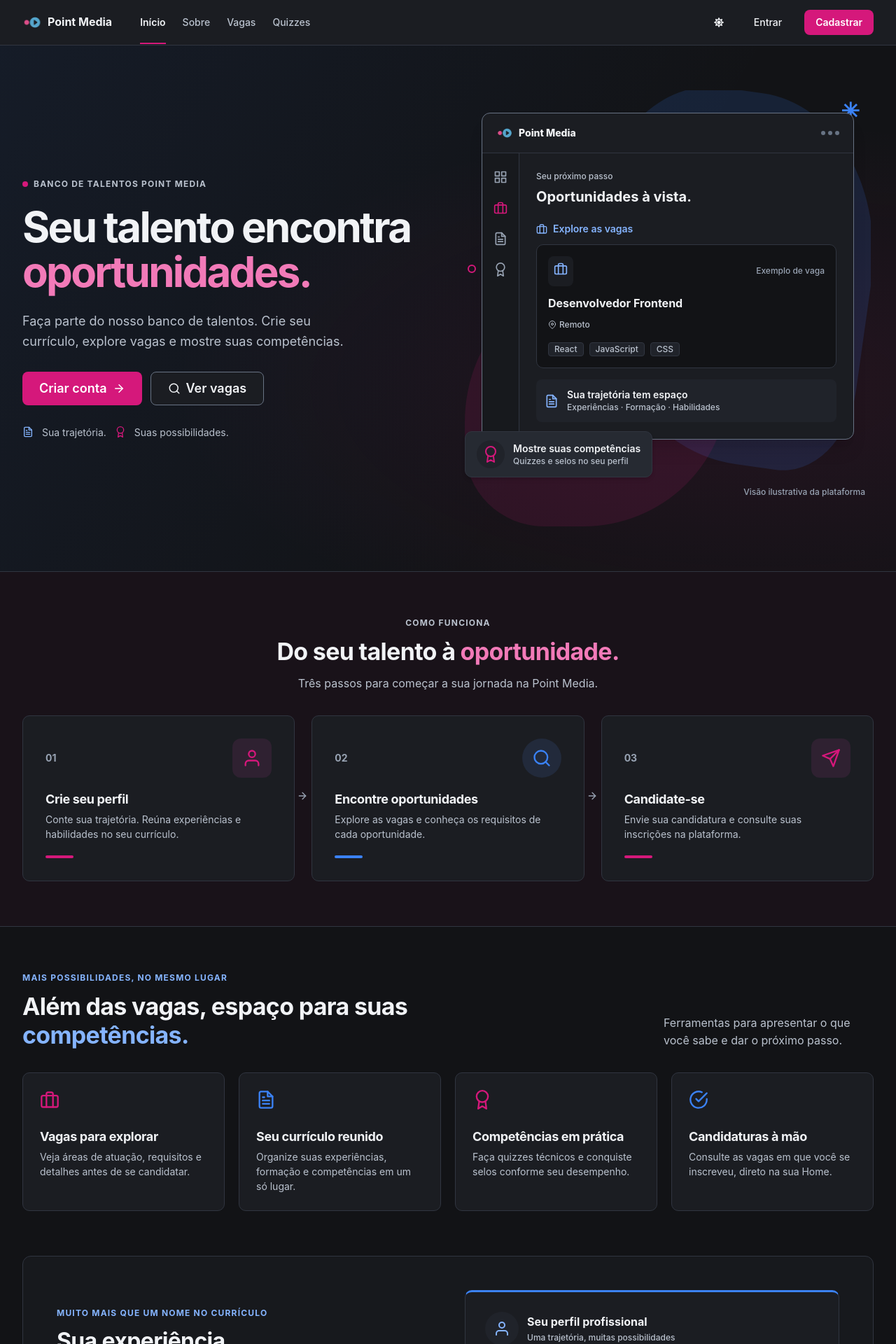
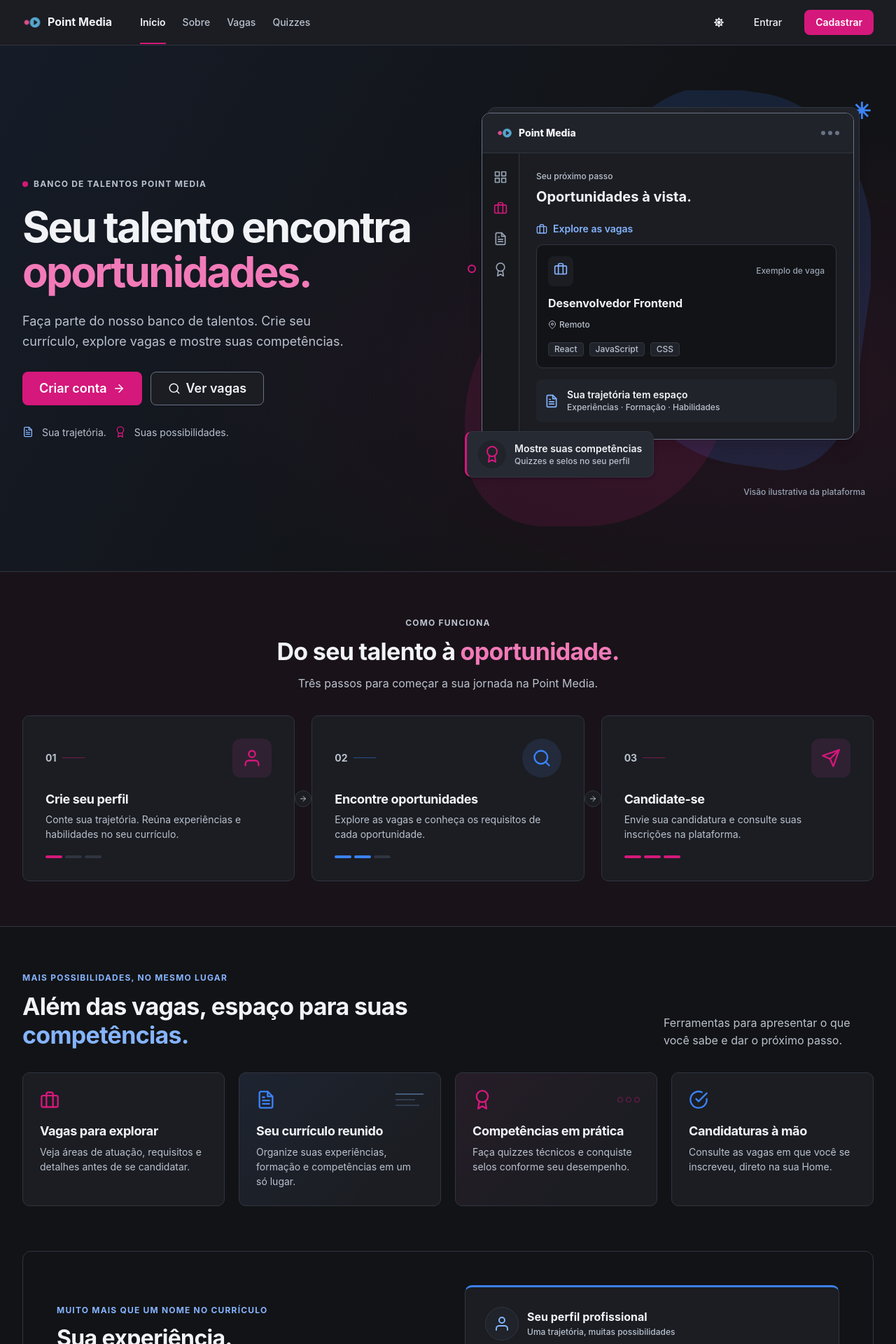
Before and after one commit to mazzi07/point_media, a React (Vite) app: page / in a window 1280 px wide. Shown: the top 1920 px of the page at 70% size. Built offline with nearby package versions, Linux system fonts and the light colour scheme.

Commit message:
style: polir o home v2

```diff
--- a/src/components/home/PublicHome.jsx
+++ b/src/components/home/PublicHome.jsx
@@ -29,16 +29,21 @@
 // A static illustration, deliberately without interactive-looking form controls
 // or real account data. The figure caption makes its illustrative status explicit.
 function ProductPreview() {
+  const blueOpacity = useColorModeValue(0.18, 0.14);
+  const pinkOpacity = useColorModeValue(0.16, 0.12);
   return (
-    <Box as="figure" m={0} position="relative" w="full" maxW="580px" mx="auto" pt={8} pb={10}>
+    <Box as="figure" m={0} position="relative" w="full" maxW="580px" mx="auto" pt={{ base: 6, md: 8 }} pb={{ base: 6, md: 10 }}>
       <Box aria-hidden="true" position="absolute" inset="0" pointerEvents="none" overflow="hidden">
-        <Box position="absolute" right="0" top="0" w="70%" h="85%" bg="brandBlue" opacity={0.14} borderRadius="45% 55% 28% 72%" transform="rotate(8deg)" />
-        <Box position="absolute" left="0" bottom="0" w="65%" h="60%" bg="brandPink" opacity={0.12} borderRadius="60% 35% 55% 30%" />
-        <Box position="absolute" right={4} top={1} color="brandBlue" fontSize="32px" fontWeight="bold">✳</Box>
+        <Box position="absolute" right="0" top="0" w="70%" h="85%" bg="brandBlue" opacity={blueOpacity} borderRadius="45% 55% 28% 72%" transform="rotate(8deg)" />
+        <Box position="absolute" left="0" bottom="0" w="65%" h="60%" bg="brandPink" opacity={pinkOpacity} borderRadius="60% 35% 55% 30%" />
+        <Box position="absolute" right={0} top={1} color="brandBlue" fontSize="32px" fontWeight="bold">✳</Box>
         <Box position="absolute" left={1} top="40%" w={3} h={3} border="2px solid" borderColor="brandPink" borderRadius="full" />
       </Box>
-      <Box position="relative" mx={{ base: 2, md: 6 }} bg="surface" border="1px solid" borderColor="borderStrong" borderRadius="dialog" boxShadow="xl" overflow="hidden">
-        <Flex borderBottom="1px solid" borderColor="border" align="center" justify="space-between" px={{ base: 4, md: 5 }} py={4}>
+      {/* A second frame stays inside the figure gutters at every breakpoint. */}
+      <Box position="relative" mx={{ base: 2, md: 6 }} isolation="isolate"
+        _before={{ content: '""', position: 'absolute', inset: 0, transform: { base: 'translate(4px, -6px)', md: 'translate(8px, -8px)' }, bg: 'surfaceSubtle', border: '1px solid', borderColor: 'border', borderRadius: 'dialog', zIndex: -1 }}>
+      <Box bg="surface" border="1px solid" borderColor="borderStrong" borderRadius="dialog" boxShadow="xl" overflow="hidden">
+        <Flex bg="surfaceSubtle" borderBottom="1px solid" borderColor="border" align="center" justify="space-between" px={{ base: 4, md: 5 }} py={{ base: 3, md: 4 }}>
           <HStack spacing={2}><Image src={logo} alt="" boxSize={6} objectFit="contain" /><Text fontWeight="800" fontSize="sm">Point Media</Text></HStack>
           <HStack aria-hidden="true" spacing={1}>{[0, 1, 2].map(dot => <Box key={dot} w={1.5} h={1.5} borderRadius="full" bg="borderStrong" />)}</HStack>
         </Flex>
@@ -62,7 +67,8 @@
           </Box>
         </Flex>
       </Box>
-      <HStack position="relative" mt={-3} ml={{ base: 0, md: 0 }} w="fit-content" maxW="full" py={3} px={4} spacing={3} bg="elevated" border="1px solid" borderColor="border" borderRadius="card" boxShadow="md">
+      </Box>
+      <HStack position="relative" mt={-3} w="fit-content" maxW="full" py={3} px={4} spacing={3} bg="elevated" border="1px solid" borderColor="border" borderLeft="3px solid" borderLeftColor="brandPink" borderRadius="card" boxShadow="md">
         <Flex align="center" justify="center" boxSize={10} bg="surfaceSubtle" borderRadius="full"><Icon as={FiAward} color="brandPink" boxSize={6} /></Flex>
         <Box><Text textStyle="label">Mostre suas competências</Text><Text textStyle="metadata" color="textSecondary">Quizzes e selos no seu perfil</Text></Box>
       </HStack>
@@ -78,11 +84,12 @@
   );
   const stepsBackground = useColorModeValue('rgba(213,24,123,.04)', 'rgba(213,24,123,.035)');
   const headlineAccent = useColorModeValue('brandPink', '#F27AB8');
+  const profileBackground = useColorModeValue('subtle', 'page');
 
   return (
     <Box>
       <Box as="section" aria-labelledby="home-title" backgroundImage={heroBackground}>
-        <Container py={{ base: 10, md: 12, lg: 16 }}>
+        <Container py={{ base: 8, md: 12, lg: 16 }}>
           <Grid templateColumns={{ base: 'minmax(0, 1fr)', lg: '1fr 1fr' }} gap={{ base: 6, lg: 10 }} alignItems="center">
             <Box>
               <HStack spacing={2} mb={5}><Box aria-hidden="true" w={2} h={2} bg="brandPink" borderRadius="full" /><Eyebrow color="textSecondary">Banco de talentos Point Media</Eyebrow></HStack>
@@ -107,26 +114,28 @@
       </Box>
 
       <Box as="section" aria-labelledby="steps-title" bg={stepsBackground} borderY="1px solid" borderColor="border">
-        <Container py={{ base: 12, md: 16 }}>
-          <Box textAlign="center" maxW="640px" mx="auto" mb={8}>
+        <Container py={{ base: 8, md: 16 }}>
+          <Box textAlign="center" maxW="640px" mx="auto" mb={{ base: 6, md: 8 }}>
             <Eyebrow color="textSecondary" mb={3}>Como funciona</Eyebrow>
             <Heading as="h2" id="steps-title" textStyle="h2" fontSize={{ base: '26px', md: '34px' }}>Do seu talento à <Box as="span" color={headlineAccent}>oportunidade.</Box></Heading>
             <Text textStyle="body" color="textSecondary" mt={3}>Três passos para começar a sua jornada na Point Media.</Text>
           </Box>
           <SimpleGrid as="ol" listStyleType="none" m={0} columns={{ base: 1, md: 3 }} spacing={{ base: 4, md: 6 }}>
             {steps.map((step, index) => (
-              <Box as="li" key={step.title} position="relative" bg="surface" border="1px solid" borderColor="border" borderRadius="card" p={{ base: 6, md: 5, lg: 8 }}>
-                <Flex align="center" justify="space-between" mb={5}>
-                  <Text color="textMuted" fontWeight="700" fontSize="sm">0{index + 1}</Text>
-                  <Flex w={14} h={14} align="center" justify="center" borderRadius={index === 1 ? 'full' : 'dialog'} bg="surfaceSubtle" position="relative">
+              <Box as="li" key={step.title} position="relative" display="flex" flexDirection="column" bg="surface" border="1px solid" borderColor="border" borderRadius="card" p={{ base: 5, md: 5, lg: 8 }}>
+                <Flex align="center" justify="space-between" mb={{ base: 3, md: 5 }}>
+                  <HStack spacing={2}><Text color="textSecondary" fontWeight="700" fontSize="sm">0{index + 1}</Text><Box aria-hidden="true" h="1px" w={8} bg={step.color} opacity={0.5} /></HStack>
+                  <Flex w={{ base: 12, md: 14 }} h={{ base: 12, md: 14 }} align="center" justify="center" borderRadius={index === 1 ? 'full' : 'dialog'} bg="surfaceSubtle" position="relative">
                     <Box aria-hidden="true" position="absolute" inset={0} bg={step.color} opacity={0.08} borderRadius="inherit" />
                     <Icon as={step.icon} color={step.color} boxSize={7} />
                   </Flex>
                 </Flex>
                 <Heading as="h3" textStyle="h4" fontSize="18px" mb={2}>{step.title}</Heading>
-                <Text textStyle="small" color="textSecondary">{step.text}</Text>
-                <Box aria-hidden="true" mt={5} w={10} h={1} borderRadius="full" bg={step.color} />
-                {index < 2 && <Icon aria-hidden="true" as={FiArrowRight} display={{ base: 'none', md: 'block' }} position="absolute" right="-20px" top="45%" zIndex={1} boxSize={4} color="textMuted" />}
+                <Text textStyle="small" color="textSecondary" flex={1}>{step.text}</Text>
+                <HStack aria-hidden="true" mt={{ base: 3, md: 5 }} spacing={1}>
+                  {steps.map((_, segment) => <Box key={segment} w={6} h={1} borderRadius="full" bg={segment <= index ? step.color : 'border'} />)}
+                </HStack>
+                {index < 2 && <Flex aria-hidden="true" display={{ base: 'none', md: 'flex' }} position="absolute" right="-25px" top="45%" zIndex={1} w={6} h={6} align="center" justify="center" bg="surface" border="1px solid" borderColor="border" borderRadius="full"><Icon as={FiArrowRight} boxSize={3} color="textSecondary" /></Flex>}
               </Box>
             ))}
           </SimpleGrid>
@@ -134,16 +143,23 @@
       </Box>
 
       <Box as="section" aria-labelledby="benefits-title">
-        <Container py={{ base: 12, md: 16 }}>
+        <Container py={{ base: 8, md: 16 }}>
           <Flex justify="space-between" align={{ base: 'flex-start', md: 'flex-end' }} direction={{ base: 'column', md: 'row' }} gap={4} mb={8}>
             <Box maxW="580px"><Eyebrow color="info" mb={3}>Mais possibilidades, no mesmo lugar</Eyebrow><Heading as="h2" id="benefits-title" textStyle="h2" fontSize={{ base: '26px', md: '34px' }}>Além das vagas, espaço para suas <Box as="span" color="info">competências.</Box></Heading></Box>
             <Text textStyle="body" color="textSecondary" maxW="300px">Ferramentas para apresentar o que você sabe e dar o próximo passo.</Text>
           </Flex>
-          <SimpleGrid columns={{ base: 1, sm: 2, lg: 4 }} spacing={5}>
-            {benefits.map(benefit => (
-              <Box key={benefit.title} p={6} border="1px solid" borderColor="border" borderRadius="card" bg="surface">
-                <Icon aria-hidden="true" as={benefit.icon} boxSize={7} color={benefit.color} mb={5} />
-                <Heading as="h3" textStyle="h4" fontSize="18px" mb={2}>{benefit.title}</Heading>
+          <SimpleGrid columns={{ base: 1, sm: 2, lg: 4 }} spacing={{ base: 4, md: 5 }}>
+            {benefits.map((benefit, index) => (
+              <Box key={benefit.title} position="relative" p={{ base: 5, md: 6 }} border="1px solid" borderColor="border" borderRadius="card" bg="surface"
+                backgroundImage={index === 1 ? 'linear-gradient(135deg, rgba(59,130,246,.07), transparent 75%)' : index === 2 ? 'linear-gradient(135deg, rgba(213,24,123,.06), transparent 75%)' : undefined}>
+                <Flex align={{ base: 'center', sm: 'flex-start' }} direction={{ base: 'row', sm: 'column' }} gap={{ base: 3, sm: 0 }} mb={2}>
+                  <Flex aria-hidden="true" align="center" justify="space-between" w={{ base: 'auto', sm: 'full' }} mb={{ base: 0, sm: 5 }} flexShrink={0}>
+                    <Icon as={benefit.icon} boxSize={7} color={benefit.color} />
+                    {index === 1 && <VStack display={{ base: 'none', sm: 'flex' }} align="flex-start" spacing={1.5} w={10}><Box w="full" h="2px" bg="info" opacity={0.4} /><Box w="70%" h="2px" bg="info" opacity={0.2} /><Box w="85%" h="2px" bg="info" opacity={0.2} /></VStack>}
+                    {index === 2 && <HStack display={{ base: 'none', sm: 'flex' }} spacing={1}>{[0, 1, 2].map(dot => <Box key={dot} boxSize={2} border="1px solid" borderColor="brandPink" borderRadius="full" opacity={0.5} />)}</HStack>}
+                  </Flex>
+                  <Heading as="h3" textStyle="h4" fontSize="18px">{benefit.title}</Heading>
+                </Flex>
                 <Text textStyle="small" color="textSecondary">{benefit.text}</Text>
               </Box>
             ))}
@@ -151,8 +167,8 @@
         </Container>
       </Box>
 
-      <Container pb={{ base: 12, md: 16 }}>
-        <Grid as="section" aria-labelledby="profile-title" templateColumns={{ base: 'minmax(0, 1fr)', md: '1fr 1fr' }} gap={{ base: 8, md: 12 }} alignItems="center" bg="subtle" border="1px solid" borderColor="border" borderRadius="dialog" p={{ base: 6, md: 8, lg: 12 }}>
+      <Container pb={{ base: 8, md: 16 }}>
+        <Grid as="section" aria-labelledby="profile-title" templateColumns={{ base: 'minmax(0, 1fr)', md: '1fr 1fr' }} gap={{ base: 6, md: 12 }} alignItems="center" bg={profileBackground} border="1px solid" borderColor="border" borderRadius="dialog" p={{ base: 5, md: 8, lg: 12 }}>
           <Box>
             <Eyebrow color="info" mb={3}>Muito mais que um nome no currículo</Eyebrow>
             <Heading as="h2" id="profile-title" textStyle="h2" fontSize={{ base: "26px", md: "32px" }} mb={4}>Sua experiência.<br />Suas habilidades.<br /><Box as="span" color={headlineAccent}>Tudo ganha espaço.</Box></Heading>
@@ -161,9 +177,9 @@
           </Box>
           <Box as="figure" m={0} minW={0}>
             <Box bg="surface" border="1px solid" borderColor="border" borderTop="3px solid" borderTopColor="brandBlue" borderRadius="card" p={{ base: 5, lg: 7 }}>
-              <HStack spacing={3} mb={6}><Flex align="center" justify="center" boxSize={12} flexShrink={0} bg="surfaceSubtle" borderRadius="full"><Icon as={FiUser} color="info" boxSize={6} /></Flex><Box><Text fontWeight="700">Seu perfil profissional</Text><Text textStyle="metadata" color="textSecondary">Uma trajetória, muitas possibilidades</Text></Box></HStack>
+              <HStack spacing={3} mb={{ base: 4, md: 6 }}><Flex align="center" justify="center" boxSize={12} flexShrink={0} bg="surfaceSubtle" border="1px solid" borderColor="border" borderRadius="full"><Icon as={FiUser} color="info" boxSize={6} /></Flex><Box><Text fontWeight="700">Seu perfil profissional</Text><Text textStyle="metadata" color="textSecondary">Uma trajetória, muitas possibilidades</Text></Box></HStack>
               <VStack align="stretch" spacing={0}>
-                {[['Experiências e formação', FiFileText], ['Habilidades e competências', FiCheck], ['Selos conquistados em quizzes', FiAward]].map(([label, icon]) => <HStack key={label} spacing={3} py={4} borderTop="1px solid" borderColor="border"><Icon as={icon} color={icon === FiAward ? 'brandPink' : 'info'} flexShrink={0} /><Text textStyle="small">{label}</Text></HStack>)}
+                {[['Experiências e formação', FiFileText], ['Habilidades e competências', FiCheck], ['Selos conquistados em quizzes', FiAward]].map(([label, icon]) => <HStack key={label} spacing={3} py={{ base: 3, md: 4 }} px={icon === FiAward ? 3 : 0} mt={icon === FiAward ? 2 : 0} bg={icon === FiAward ? 'surfaceSubtle' : undefined} borderRadius={icon === FiAward ? 'control' : undefined} borderTop={icon === FiAward ? undefined : '1px solid'} borderColor="border"><Icon as={icon} color={icon === FiAward ? 'brandPink' : 'info'} flexShrink={0} /><Text textStyle="small">{label}</Text></HStack>)}
               </VStack>
             </Box>
             <Text as="figcaption" textStyle="metadata" color="textMuted" mt={3}>Representação ilustrativa dos recursos do perfil.</Text>
@@ -171,10 +187,10 @@
         </Grid>
       </Container>
 
-      <Container pb={{ base: 12, md: 16 }}>
-        <Box as="section" aria-labelledby="cta-title" position="relative" overflow="hidden" borderRadius="dialog" bg="brand.darkBg" backgroundImage="linear-gradient(110deg, rgba(59,130,246,.18), rgba(59,130,246,.55))" color="white" p={{ base: 8, md: 12 }}>
+      <Container pb={{ base: 8, md: 16 }}>
+        <Box as="section" aria-labelledby="cta-title" position="relative" overflow="hidden" borderRadius="dialog" bg="brand.darkBg" backgroundImage="linear-gradient(110deg, rgba(59,130,246,.18), rgba(59,130,246,.55))" color="white" p={{ base: 6, md: 12 }}>
           <Box aria-hidden="true" pointerEvents="none" position="absolute" inset={0}>
-            <Box position="absolute" bg="brandPink" w={40} h={40} borderRadius="45% 55% 35% 65%" right={-24} bottom={-20} transform="rotate(-25deg)" />
+            <Box position="absolute" bg="brandPink" w={{ base: 32, md: 40 }} h={{ base: 32, md: 40 }} borderRadius="45% 55% 35% 65%" right={-24} bottom={-20} transform="rotate(-25deg)" />
             <Box position="absolute" border="1px solid" borderColor="whiteAlpha.300" borderRadius="full" boxSize={64} top={-40} left="42%" />
             <Box position="absolute" bg="brandBlue" opacity={0.35} w={24} h={12} bottom={-6} left={4} borderRadius="full" transform="rotate(-25deg)" />
           </Box>
```
Also changed, not shown: 16 other files (tests, documents, lock files or other folders).
